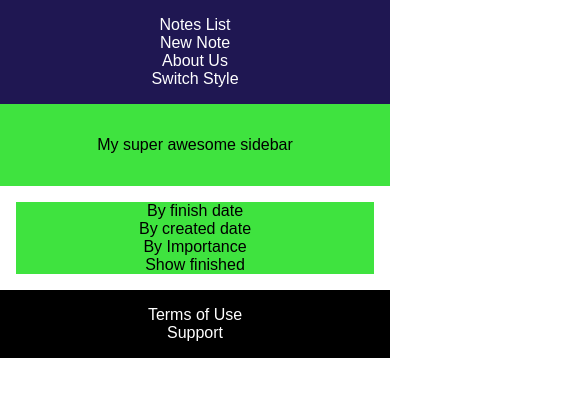
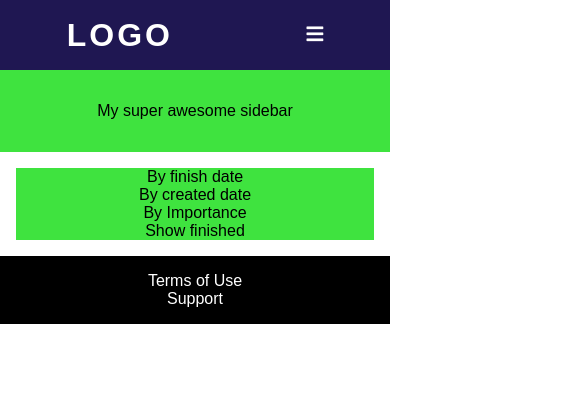
Before and after one commit to tomschall/casfee-vanillajs-spa, a plain HTML site: page index.html in a window 390 px wide. Shown: the top 396 px of the page, 585 px wide, since content can reach past the window. Drawn offline with Linux system fonts and the light colour scheme; no server answers.

Commit message:
add basic navbar

```diff
--- a/css/main.css
+++ b/css/main.css
@@ -7,16 +7,21 @@ body {
   margin: 0;
 }
 
-header,
+header {
+  width: 100%;
+  height: 70px;
+  display: flex;
+  align-items: center;
+  justify-content: space-around;
+  background: #1f1752;
+  color: #fff;
+}
+
 aside,
 main,
 footer {
   padding: 16px;
   text-align: center;
-}
-
-header {
-  background: #1f1752;
 }
 
 aside,
@@ -26,6 +31,64 @@ aside,
 
 footer {
   background: black;
+}
+
+.logo {
+  letter-spacing: 3px;
+}
+
+.nav {
+  display: flex;
+  justify-content: space-around;
+  width: 50%;
+}
+
+.navlink {
+  list-style: none;
+  margin: 0;
+}
+
+.navlink a {
+  color: #fff;
+  text-decoration: none;
+  font-size: 1.2em;
+}
+
+.burger {
+  font-size: 1.2em;
+  display: none;
+}
+
+@media screen and (max-width: 678px) {
+  body {
+    overflow: hidden;
+  }
+
+  .burger {
+    display: block;
+  }
+
+  .nav {
+    margin: 0;
+    background: #1f1752;
+    position: absolute;
+    right: -100%;
+    top: 70px;
+    width: 50%;
+    height: calc(100% - 70px);
+    flex-direction: column;
+    justify-content: space-around;
+    padding: 0;
+    transition: all 400ms;
+  }
+
+  .navlink {
+    text-align: center;
+  }
+
+  .nav-active {
+    right: 0;
+  }
 }
 
 .navigation-list {
--- a/index.html
+++ b/index.html
@@ -6,17 +6,23 @@
     <meta http-equiv="X-UA-Compatible" content="ie=edge" />
     <title>CSS Course</title>
     <link rel="stylesheet" href="css/main.css" />
+    <link
+      rel="stylesheet"
+      href="https://use.fontawesome.com/releases/v5.8.1/css/all.css"
+    />
   </head>
   <body>
     <header>
-      <nav>
-        <ul class="navigation-list">
-          <li class="navigation-item"><a href="#list">Notes List</a></li>
-          <li class="navigation-item"><a href="#new">New Note</a></li>
-          <li class="navigation-item"><a href="#about">About Us</a></li>
-          <li class="navigation-item"><a href="#switch">Switch Style</a></li>
-        </ul>
-      </nav>
+      <h1 class="logo">LOGO</h1>
+      <ul class="nav">
+        <li class="navlink"><a href="#list">Notes List</a></li>
+        <li class="navlink"><a href="#new">New Note</a></li>
+        <li class="navlink"><a href="#about">About Us</a></li>
+        <li class="navlink"><a href="#switch">Switch Style</a></li>
+      </ul>
+      <div class="burger">
+        <i class="fas fa-bars"></i>
+      </div>
     </header>
     <aside>
       <p>My super awesome sidebar</p>
@@ -41,5 +47,6 @@
     <script src="js/Route.js"></script>
     <script src="js/Router.js"></script>
     <script src="js/app.js"></script>
+    <script src="js/nav.js"></script>
   </body>
 </html>
--- a/js/components/Form.js
+++ b/js/components/Form.js
@@ -4,7 +4,7 @@ import DataService from '../services/DataService.js';
 const Form = {
   render: async () => {
     return `
-            <h1>New Form</h1>
+            <h1>New Note</h1>
             <section class="section">
               <form id="form">
                   <div class="field">
--- /dev/null
+++ b/js/nav.js
@@ -0,0 +1,16 @@
+// Selection of HTML objects
+const burger = document.querySelector('.burger i');
+const nav = document.querySelector('.nav');
+
+// Defining a function
+const toggleNav = () => {
+  burger.classList.toggle('fa-times');
+  burger.classList.toggle('fa-bars');
+
+  nav.classList.toggle('nav-active');
+};
+
+// Calling the function after click event occurs
+burger.addEventListener('click', function () {
+  toggleNav();
+});
--- a/js/utils/RouterUtils.js
+++ b/js/utils/RouterUtils.js
@@ -1,12 +1,12 @@
 const RouterUtils = {
   getParams: () => {
     let r = location.hash.toLowerCase().split('/');
-    const request = {
+    const res = {
       resource: r[0],
       id: r[1],
     };
 
-    return request;
+    return res;
   },
 };
 
```
